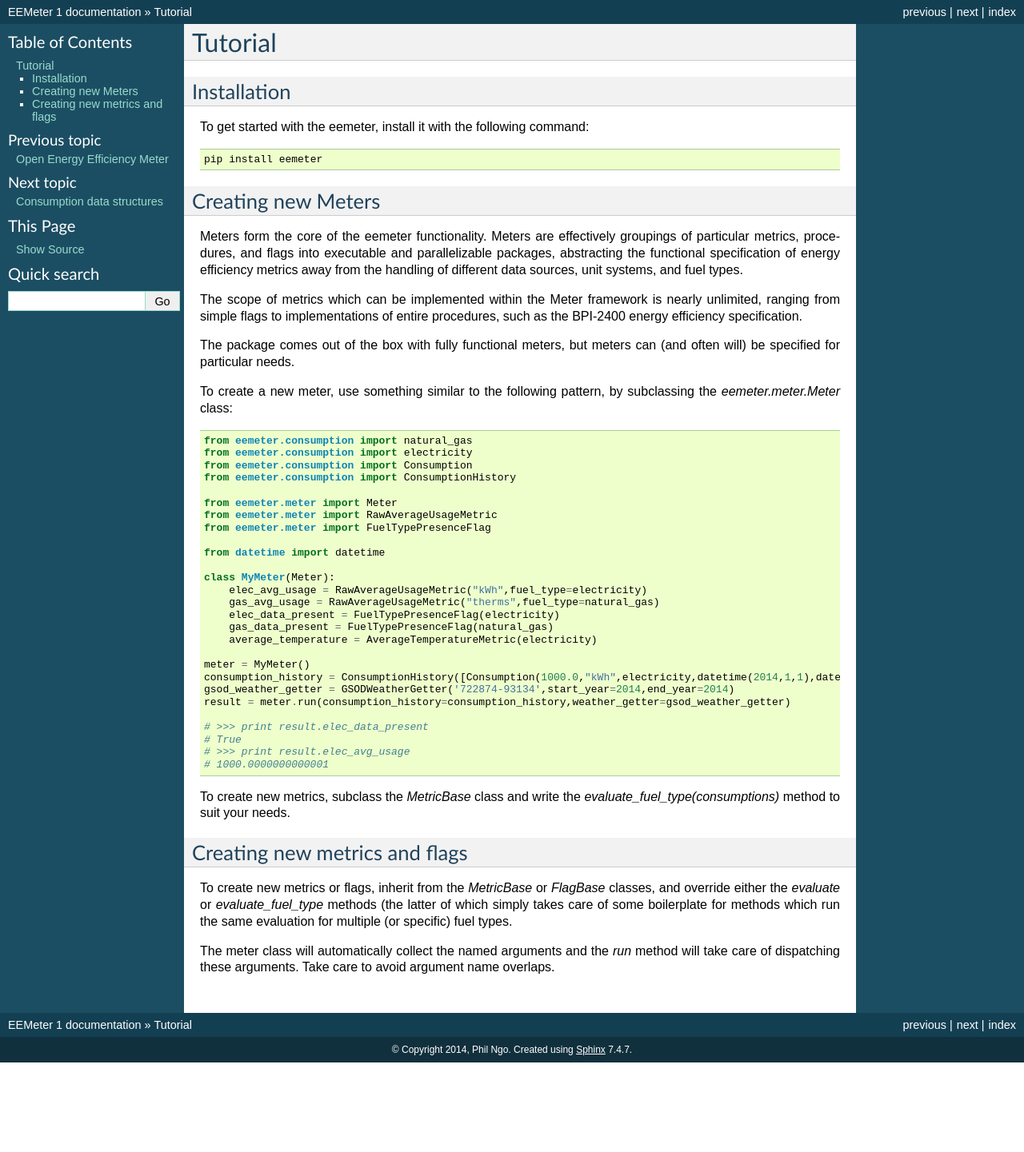
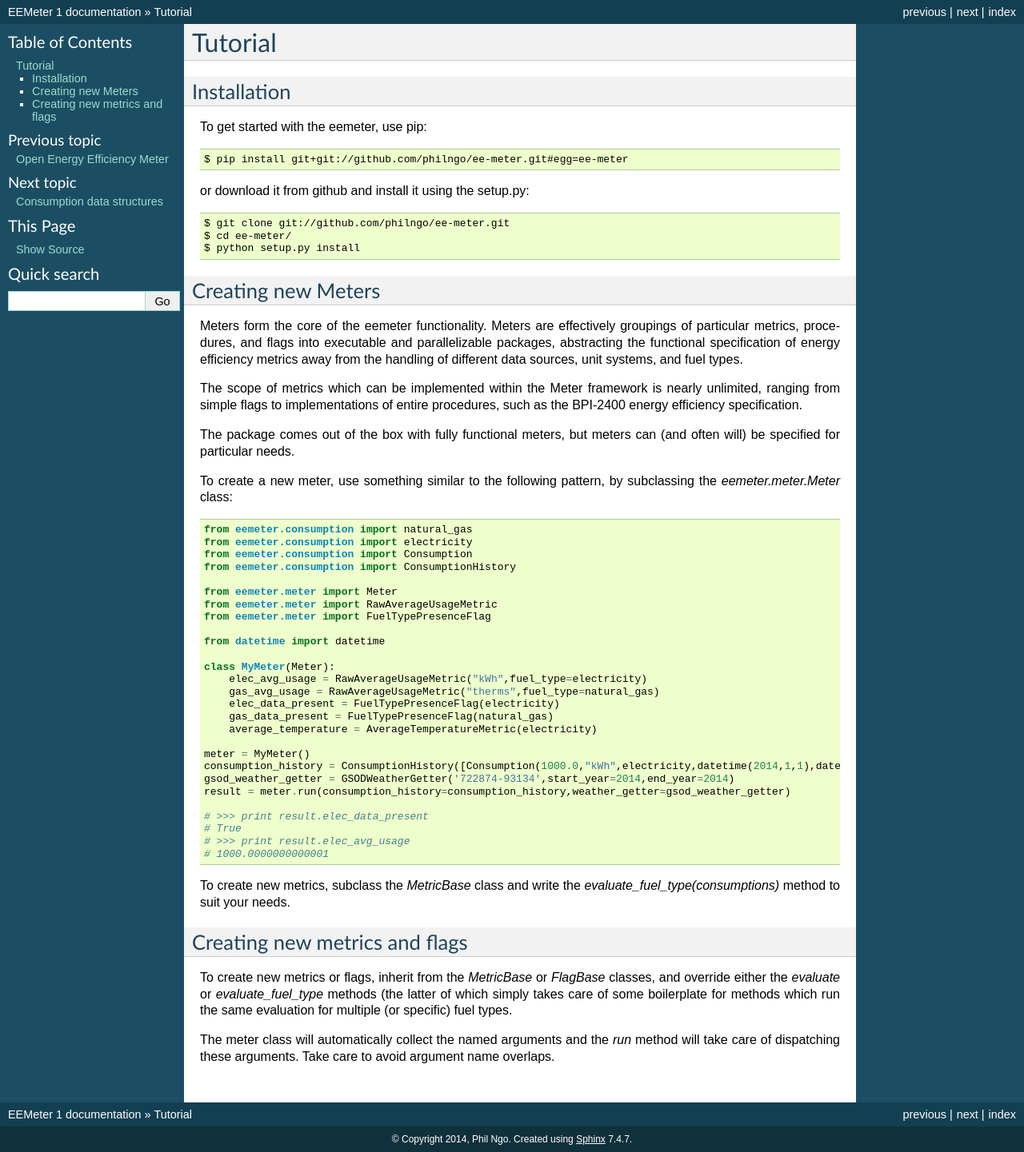
Before and after one commit to openeemeter/eemeter, a Sphinx documentation site: the page built from docs/tutorial.rst, in a window 1280 px wide. Shown: the whole page at 80% size. Built offline with Sphinx 7.4.7, drawn with Linux system fonts in a browser that asks for light colours; before the commit the page ends 1329 px from its top, so only the background shows below that.

Commit message:
update installation

```diff
--- a/docs/tutorial.rst
+++ b/docs/tutorial.rst
@@ -4,9 +4,15 @@ Tutorial
 Installation
 ------------
 
-To get started with the eemeter, install it with the following command::
+To get started with the eemeter, use pip::
 
-    pip install eemeter
+    $ pip install git+git://github.com/philngo/ee-meter.git#egg=ee-meter
+
+or download it from github and install it using the setup.py::
+
+    $ git clone git://github.com/philngo/ee-meter.git
+    $ cd ee-meter/
+    $ python setup.py install
 
 Creating new Meters
 -------------------
```
